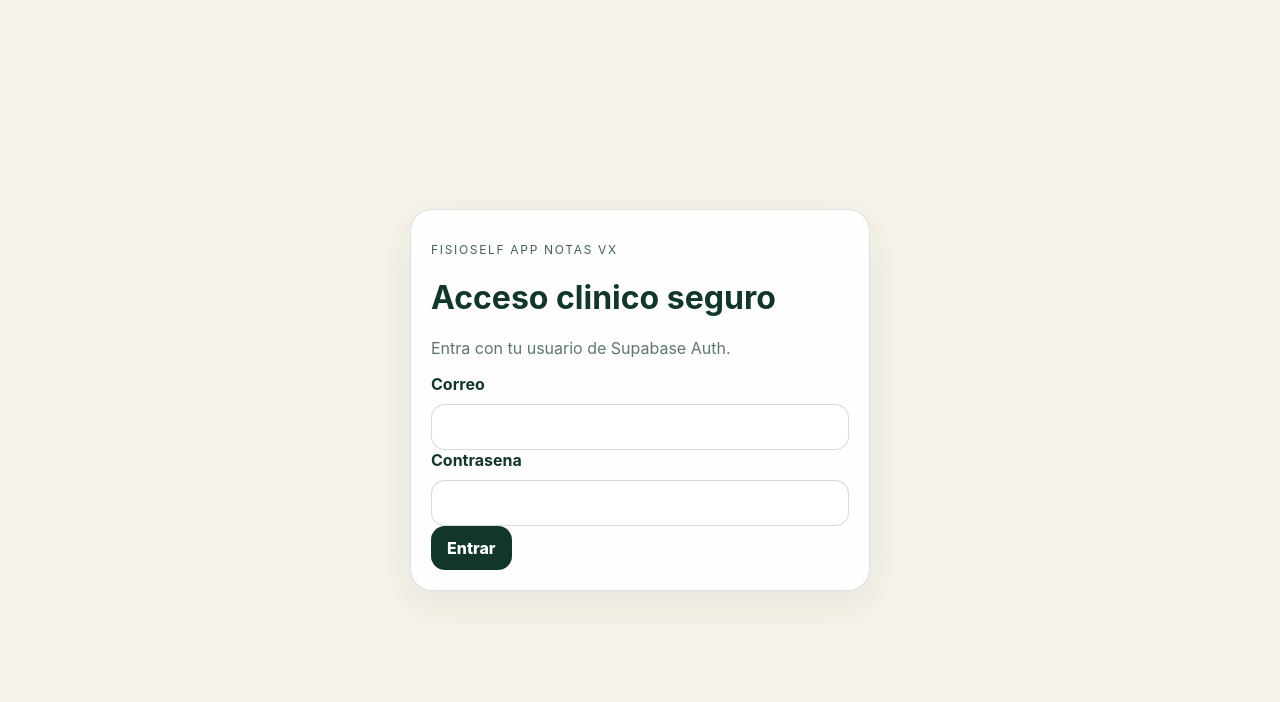
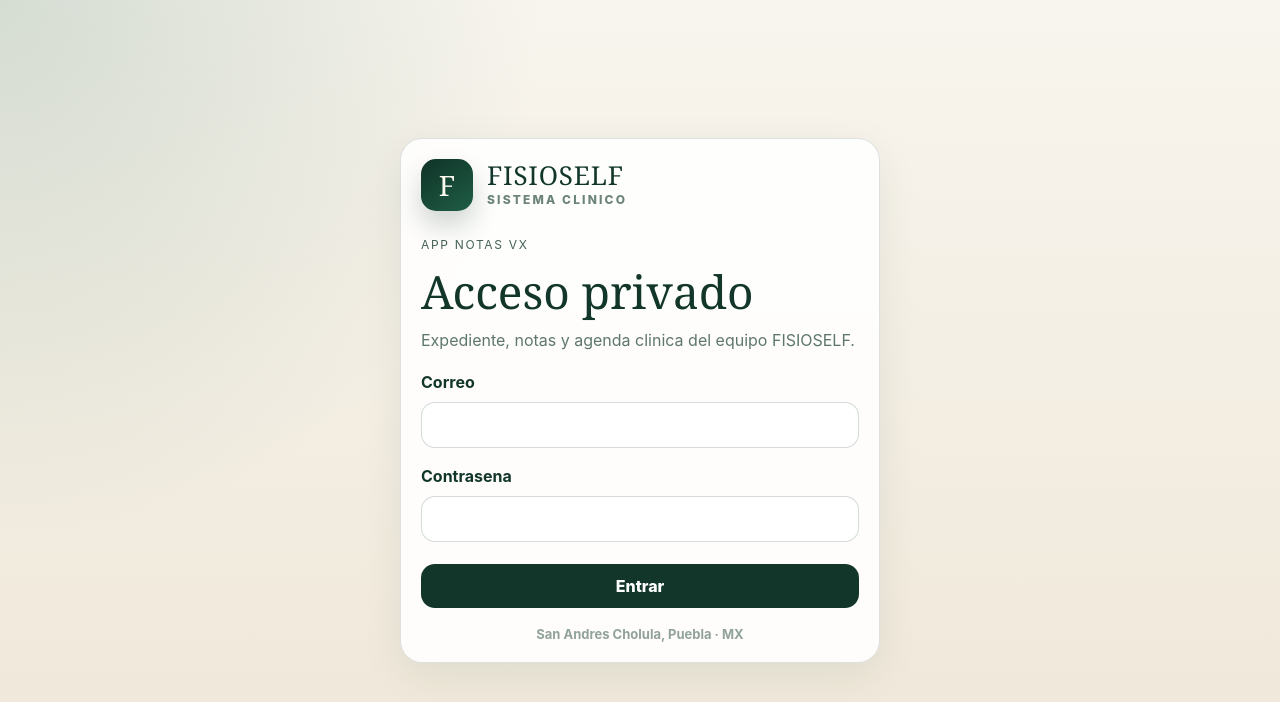
Before and after one commit to fisioself/Fisioself-Vx-y-nota, a React (Vite) app: page / in a window 1280 px wide. Shown: the top 702 px of the page. Built offline with nearby package versions, Linux system fonts and the light colour scheme; no server answers.

Commit message:
ui: polish clinical login screen

```diff
--- a/src/features/auth/LoginScreen.jsx
+++ b/src/features/auth/LoginScreen.jsx
@@ -24,9 +24,21 @@ export function LoginScreen({ onLogin }) {
   return (
     <main className="auth-shell">
       <form className="card auth-card" onSubmit={submit}>
-        <p className="eyebrow">FISIOSELF App Notas VX</p>
-        <h1>Acceso clinico seguro</h1>
-        <p className="muted">Entra con tu usuario de Supabase Auth.</p>
+        <div className="brand-lockup">
+          <span className="brand-mark" aria-hidden="true">
+            F
+          </span>
+          <div>
+            <p className="brand-name">FISIOSELF</p>
+            <p className="brand-system">Sistema clinico</p>
+          </div>
+        </div>
+
+        <div className="auth-copy">
+          <p className="eyebrow">App Notas VX</p>
+          <h1>Acceso privado</h1>
+          <p className="muted">Expediente, notas y agenda clinica del equipo FISIOSELF.</p>
+        </div>
 
         <label>
           Correo
@@ -58,6 +70,8 @@ export function LoginScreen({ onLogin }) {
         <button type="submit" disabled={busy}>
           {busy ? 'Entrando...' : 'Entrar'}
         </button>
+
+        <p className="auth-footnote">San Andres Cholula, Puebla · MX</p>
       </form>
     </main>
   );
--- a/src/styles.css
+++ b/src/styles.css
@@ -54,9 +54,73 @@ button:disabled {
   display: grid;
   place-items: center;
   padding: 24px;
+  background:
+    radial-gradient(circle at top left, rgba(31, 93, 69, 0.16), transparent 34rem),
+    linear-gradient(180deg, #f8f5ee 0%, #efe7d8 100%);
 }
 .auth-card {
-  width: min(460px, 100%);
+  width: min(480px, 100%);
+  display: grid;
+  gap: 18px;
+  padding: 28px;
+}
+.brand-lockup {
+  display: flex;
+  align-items: center;
+  gap: 14px;
+}
+.brand-mark {
+  width: 52px;
+  height: 52px;
+  display: grid;
+  place-items: center;
+  border-radius: 15px;
+  background: linear-gradient(145deg, #0f3327, #1f5d45);
+  color: #fffaf0;
+  font-family: Georgia, 'Times New Roman', serif;
+  font-size: 28px;
+  box-shadow: 0 14px 26px rgba(18, 55, 42, 0.2);
+}
+.brand-name,
+.brand-system,
+.auth-copy h1,
+.auth-copy p,
+.auth-footnote {
+  margin: 0;
+}
+.brand-name {
+  font-family: Georgia, 'Times New Roman', serif;
+  font-size: 26px;
+  line-height: 1;
+  letter-spacing: 0.03em;
+}
+.brand-system {
+  margin-top: 4px;
+  color: rgba(18, 55, 42, 0.62);
+  font-size: 12px;
+  font-weight: 800;
+  letter-spacing: 0.18em;
+  text-transform: uppercase;
+}
+.auth-copy {
+  display: grid;
+  gap: 8px;
+  padding: 8px 0 4px;
+}
+.auth-copy h1 {
+  font-family: Georgia, 'Times New Roman', serif;
+  font-size: clamp(34px, 6vw, 46px);
+  font-weight: 500;
+}
+.auth-card button {
+  width: 100%;
+  margin-top: 4px;
+}
+.auth-footnote {
+  text-align: center;
+  color: rgba(18, 55, 42, 0.46);
+  font-size: 13px;
+  font-weight: 700;
 }
 
 .hero {
```
